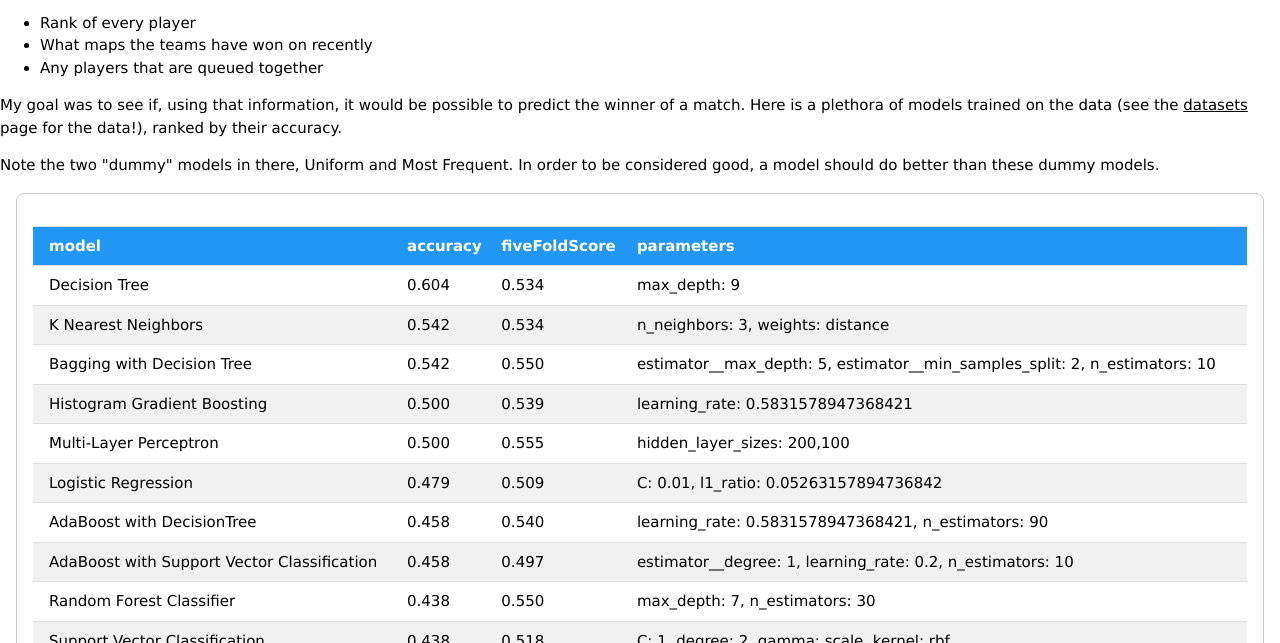
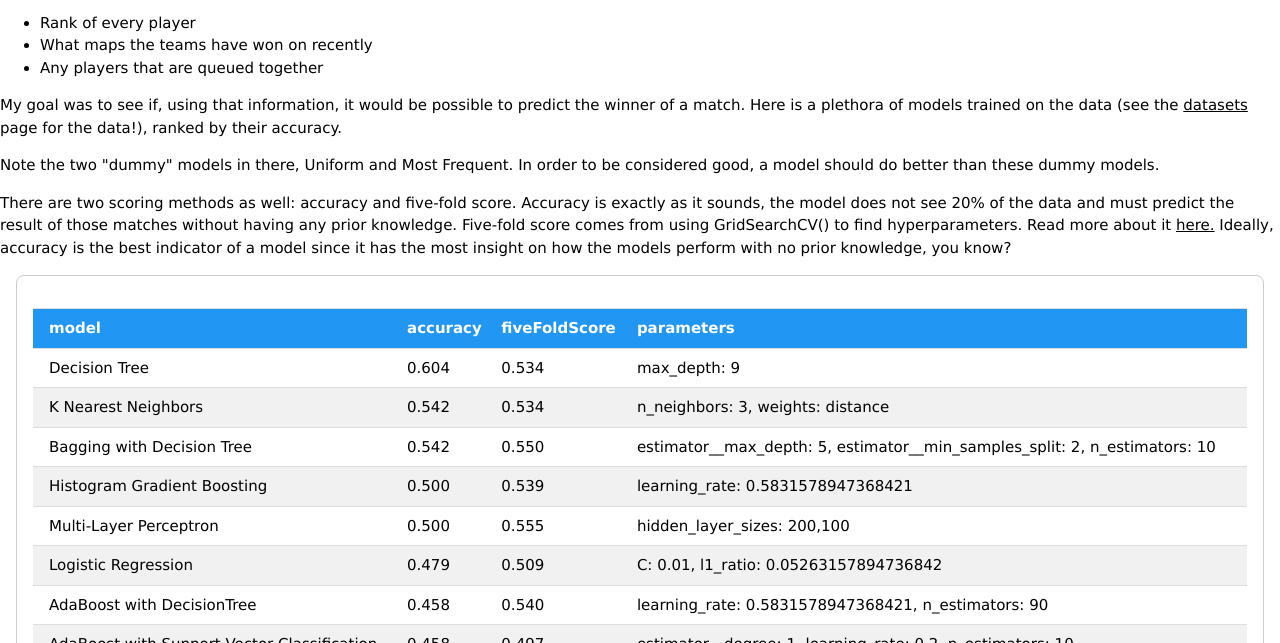
Before and after one commit to HardWare68/HardWareWebsite, a website: page pages/preMatchModels.html in a window 1280 px wide. Shown: the part 157-800 px from the top of the page. Drawn offline with Linux system fonts and the light colour scheme.

Commit message:
well, we got it workin

```diff
--- a/pages/preMatchModels.html
+++ b/pages/preMatchModels.html
@@ -28,6 +28,8 @@
     <p>My goal was to see if, using that information, it would be possible to predict the winner of a match. Here is a plethora of models trained on the data (see the <a href="datasets.html">datasets</a> page for the data!), ranked by their accuracy.</p>
 
     <p>Note the two "dummy" models in there, Uniform and Most Frequent. In order to be considered good, a model should do better than these dummy models.</p>
+
+    <p>There are two scoring methods as well: accuracy and five-fold score. Accuracy is exactly as it sounds, the model does not see 20% of the data and must predict the result of those matches without having any prior knowledge. Five-fold score comes from using GridSearchCV() to find hyperparameters. Read more about it <a href="https://onlinehelp.ihs.com/Energy/AnalyticsExplorer/AE_2025/Webhelp/Content/AnalyticsExplorer/Topics/Analytics_Explorer/k-fold.htm">here.</a> Ideally, accuracy is the best indicator of a model since it has the most insight on how the models perform with no prior knowledge, you know?</p>
 
     <div class="w3-container w3-panel w3-border w3-round-large w3-margin">
         <table id="results-table" class="w3-table w3-bordered w3-round-large w3-panel w3-striped">
```
